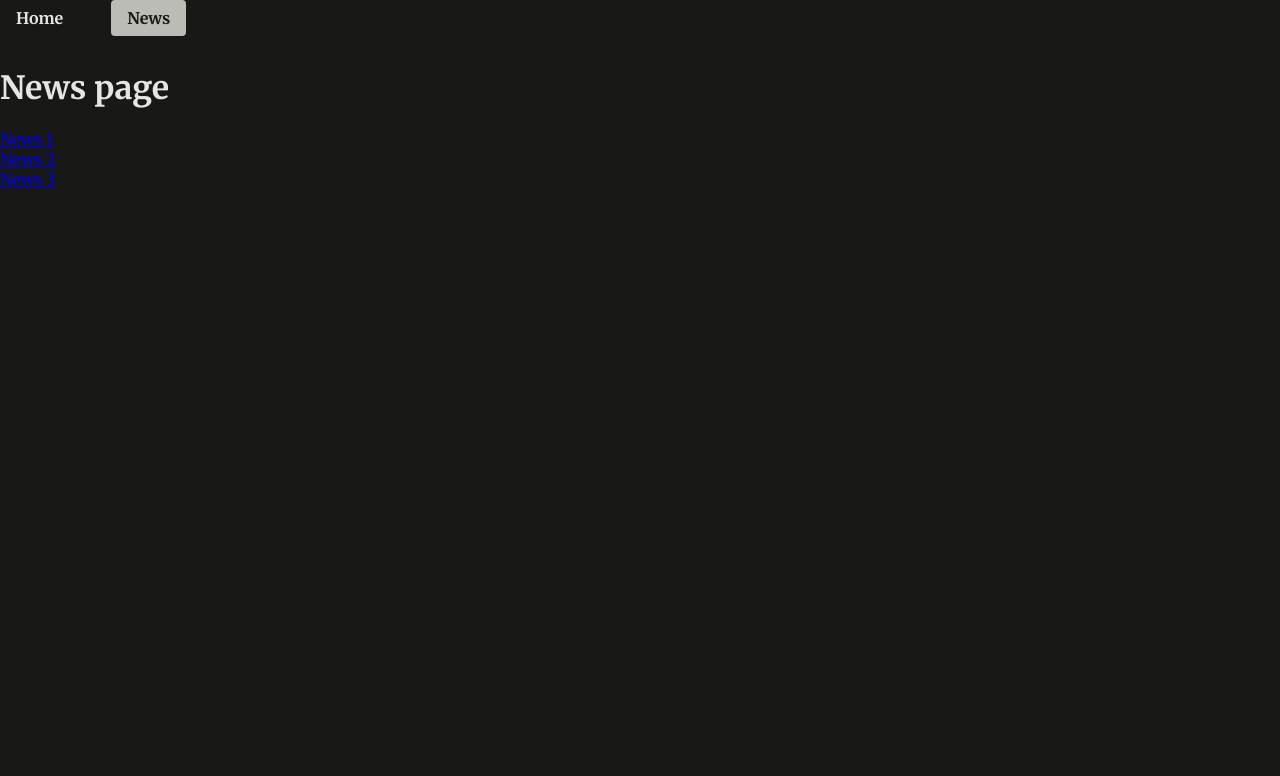
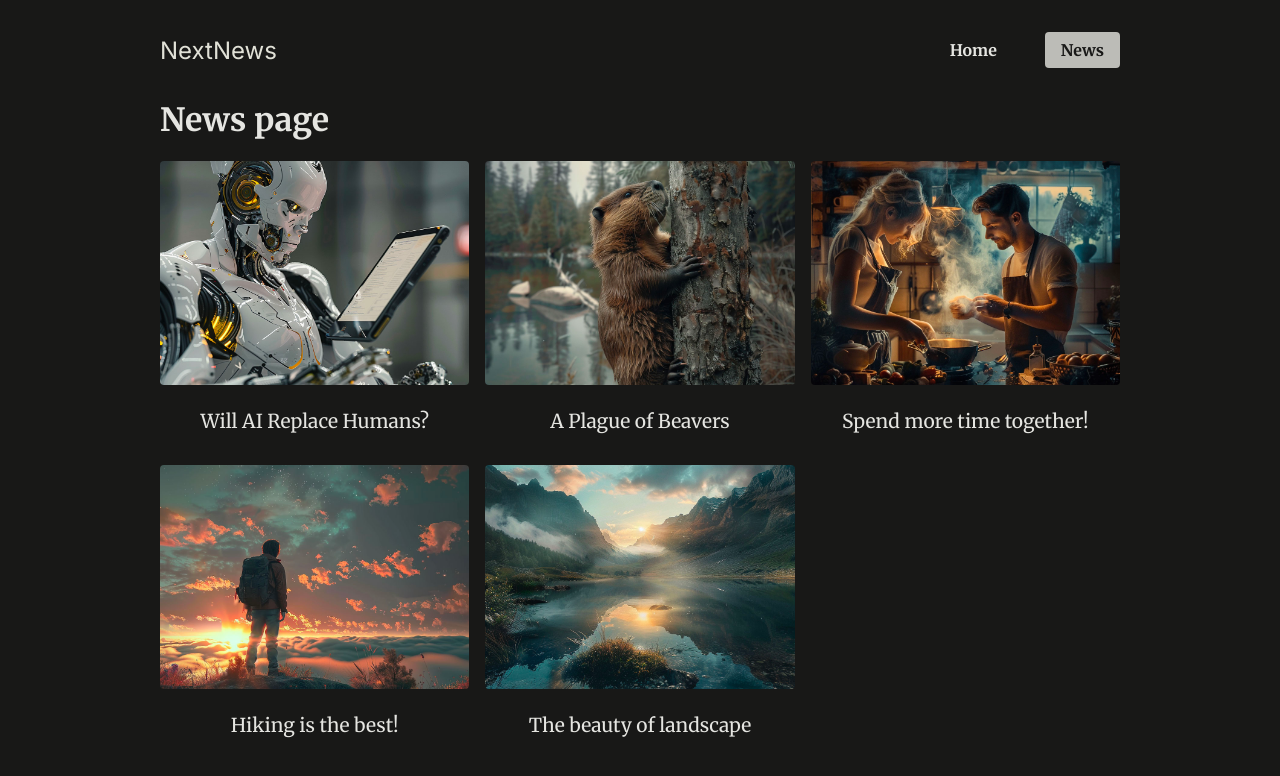
Before and after one commit to ElizabethVlasenko/react-news, a Next.js app: page /news in a window 1280 px wide. Shown: the top 776 px of the page. Built offline with nearby package versions, Linux system fonts and the light colour scheme.

Commit message:
Add styling to Header and news pages

```diff
--- a/app/_components/MainHeader.jsx
+++ b/app/_components/MainHeader.jsx
@@ -7,6 +7,10 @@
 
   return (
     <header id="main-header">
+      <div id="logo">
+        <Link href="/">NextNews</Link>
+      </div>
+      <nav>
         <ul>
           <Link href="/" className={path === "/" ? "active" : ""}>
             Home
@@ -18,6 +22,7 @@
             News
           </Link>
         </ul>
+      </nav>
     </header>
   );
 }
--- a/app/layout.js
+++ b/app/layout.js
@@ -10,8 +10,10 @@
   return (
     <html lang="en">
       <body>
-        <MainHeader />
-        {children}
+        <div id="page">
+          <MainHeader />
+          {children}
+        </div>
       </body>
     </html>
   );
--- a/app/news/page.jsx
+++ b/app/news/page.jsx
@@ -1,19 +1,22 @@
+import { DUMMY_NEWS } from "@/dummy-news";
 import Link from "next/link";
 
 function Page() {
   return (
     <>
       <h1>News page</h1>
-      <ul>
-        <li>
-          <Link href="news/news1">News 1</Link>
-        </li>
-        <li>
-          <Link href="news/news2">News 2</Link>
-        </li>
-        <li>
-          <Link href="news/news3">News 3</Link>
-        </li>
+      <ul className="news-list">
+        {DUMMY_NEWS.map((news) => (
+          <li key={news.id}>
+            <Link href={`/news/${news.slug}`}>
+              <img
+                src={`/images/news/${news.image}`}
+                alt={`${news.title} image`}
+              />
+              <span>{news.title}</span>
+            </Link>
+          </li>
+        ))}
       </ul>
     </>
   );
--- /dev/null
+++ b/dummy-news.js
@@ -0,0 +1,47 @@
+export const DUMMY_NEWS = [
+  {
+    id: "n1",
+    slug: "will-ai-replace-humans",
+    title: "Will AI Replace Humans?",
+    image: "ai-robot.jpg",
+    date: "2021-07-01",
+    content:
+      "Since late 2022 AI is on the rise and therefore many people worry whether AI will replace humans. The answer is not that simple. AI is a tool that can be used to automate tasks, but it can also be used to augment human capabilities. The future is not set in stone, but it is clear that AI will play a big role in the future. The question is how we will use it.",
+  },
+  {
+    id: "n2",
+    slug: "beaver-plague",
+    title: "A Plague of Beavers",
+    image: "beaver.jpg",
+    date: "2022-05-01",
+    content:
+      "Beavers are taking over the world. They are building dams everywhere and flooding entire cities. What can we do to stop them?",
+  },
+  {
+    id: "n3",
+    slug: "couple-cooking",
+    title: "Spend more time together!",
+    image: "couple-cooking.jpg",
+    date: "2024-03-01",
+    content:
+      "Cooking together is a great way to spend more time with your partner. It is fun and you get to eat something delicious afterwards. What are you waiting for? Get cooking!",
+  },
+  {
+    id: "n4",
+    slug: "hiking",
+    title: "Hiking is the best!",
+    image: "hiking.jpg",
+    date: "2024-01-01",
+    content:
+      "Hiking is a great way to get some exercise and enjoy the great outdoors. It is also a great way to clear your mind and reduce stress. So what are you waiting for? Get out there and start hiking!",
+  },
+  {
+    id: "n5",
+    slug: "landscape",
+    title: "The beauty of landscape",
+    image: "landscape.jpg",
+    date: "2022-07-01",
+    content:
+      "Landscape photography is a great way to capture the beauty of nature. It is also a great way to get outside and enjoy the great outdoors. So what are you waiting for? Get out there and start taking some pictures!",
+  },
+];
```
Also changed, not shown: app/news/[newsId]/page.jsx (deleted, +0 -11 lines), app/news/[newsSlug]/page.jsx (added, +41 -0 lines). Lines whose indentation alone changed are shown as unchanged.
